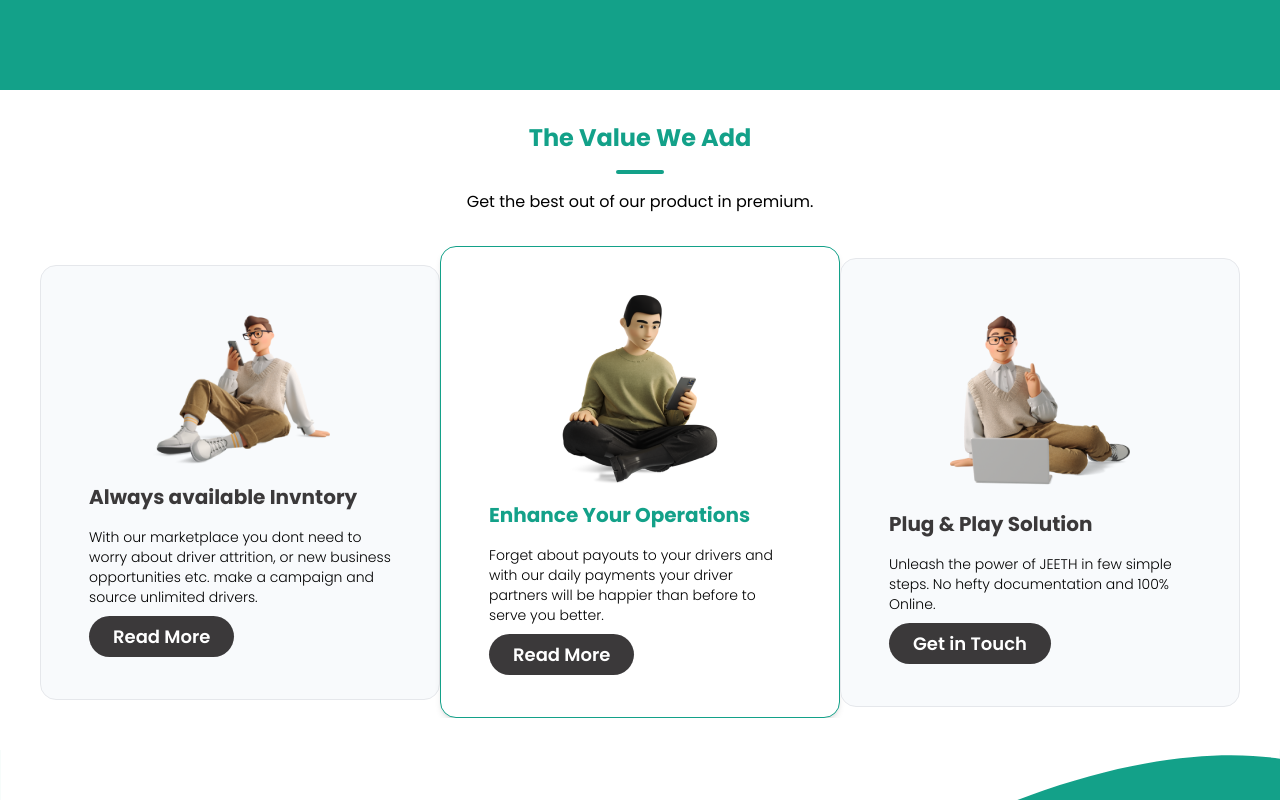
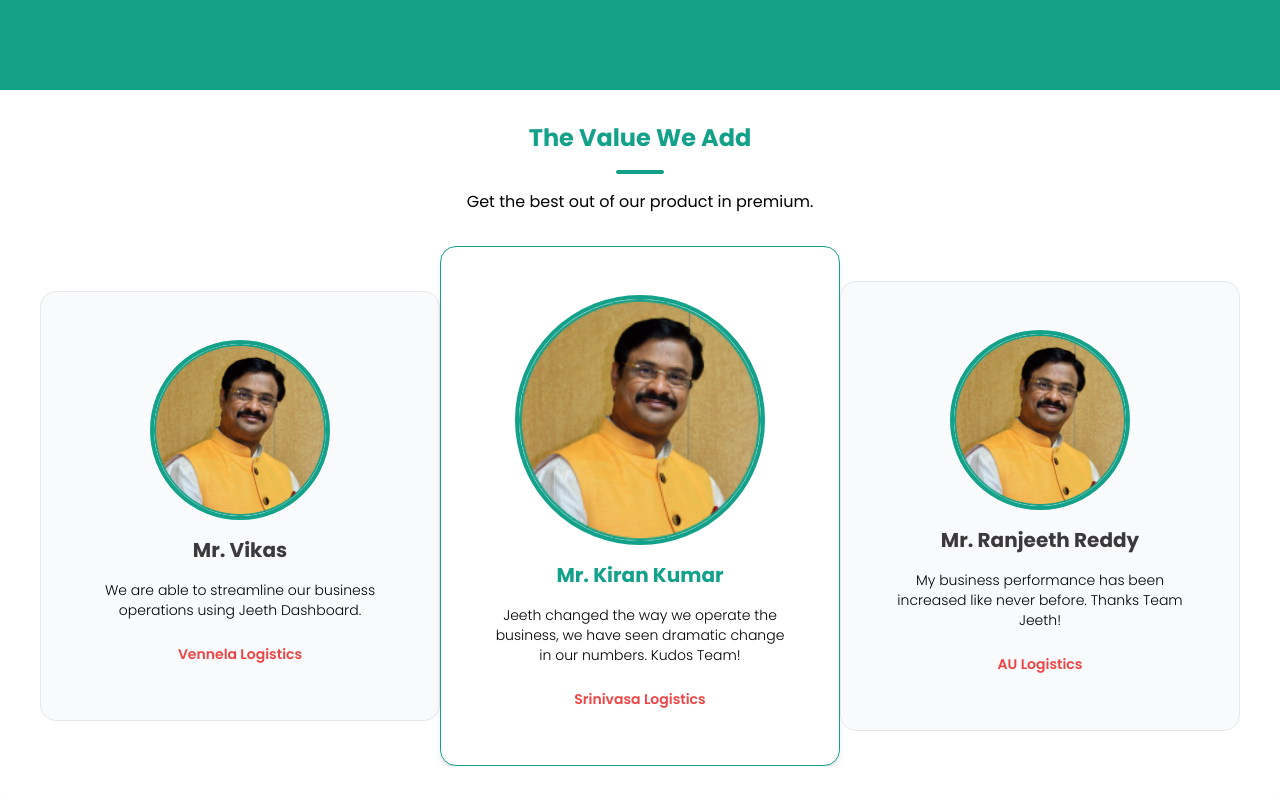
Before and after one commit to buildby/Jeethlandingpage, a Next.js app: page /solution in a window 1280 px wide. Shown: the part 2000-2800 px from the top of the page. Built offline with nearby package versions, Linux system fonts and the light colour scheme.

Commit message:
changes on solution page

```diff
--- a/src/components/header.tsx
+++ b/src/components/header.tsx
@@ -60,8 +60,8 @@ export const Header = () => {
               Try Demo
             </button>
 
-            <Link target="_blank" href={PORTAL_URL} className="bg-secondary text-white font-semibold ml-8 text-sm py-2 px-6 rounded-full hover:bg-primary">
-              Download
+            <Link target="_blank" href={PORTAL_URL} className="bg-primary text-white font-semibold ml-8 text-sm py-2 px-6 rounded-full hover:bg-secondary">
+              Login
             </Link>
           </div>
         </div>
--- a/src/components/testimonials-slider.tsx
+++ b/src/components/testimonials-slider.tsx
@@ -7,53 +7,46 @@ type SlideCard = {
   image: string;
   title: string;
   description: string;
-  linkText: string;
-  link: string;
+  companyName: string;
 }
 
 export const TestimonialsSlider = () => {
   const slides: SlideCard[] = [
     {
-      title: "Enhance Your Operations",
-      description: "Forget about payouts to your drivers and with our daily payments your driver partners will be happier than before to serve you better.",
-      image: "home/slider/value-slider-1.png",
-      linkText: "Read More",
-      link: "#"
+      title: "Mr. Kiran Kumar",
+      description: "Jeeth changed the way we operate the business, we have seen dramatic change in our numbers. Kudos Team!",
+      image: "solutions/testimonials/client-testimonial-1.png",
+      companyName: "Srinivasa Logistics",
     },
     {
-      title: "Plug & Play Solution",
-      description: "Unleash the power of JEETH in few simple steps. No hefty documentation and 100% Online.",
-      image: "home/slider/value-slider-2.png",
-      linkText: "Get in Touch",
-      link: "#"
+      title: "Mr. Ranjeeth Reddy",
+      description: "My business performance has been increased like never before. Thanks Team Jeeth!",
+      image: "solutions/testimonials/client-testimonial-1.png",
+      companyName: "AU Logistics",
     },
     {
-      title: "Always available Invntory",
-      description: "With our marketplace you dont need to worry about driver attrition, or new business opportunities etc. make a campaign and source unlimited drivers.",
-      image: "home/slider/value-slider-3.png",
-      linkText: "Read More",
-      link: "#"
+      title: "Mr. Vikas",
+      description: "We are able to streamline our business operations using Jeeth Dashboard.",
+      image: "solutions/testimonials/client-testimonial-1.png",
+      companyName: "Vennela Logistics",
     },
     {
-      title: "Enhance Your Operations",
-      description: "Forget about payouts to your drivers and with our daily payments your driver partners will be happier than before to serve you better.",
-      image: "home/slider/value-slider-1.png",
-      linkText: "Read More",
-      link: "#"
+      title: "Mr. Kiran Kumar",
+      description: "Jeeth changed the way we operate the business, we have seen dramatic change in our numbers. Kudos Team!",
+      image: "solutions/app-mockup.png",
+      companyName: "Srinivasa Logistics",
     },
     {
-      title: "Plug & Play Solution",
-      description: "Unleash the power of JEETH in few simple steps. No hefty documentation and 100% Online.",
-      image: "home/slider/value-slider-2.png",
-      linkText: "Get in Touch",
-      link: "#"
+      title: "Mr. Ranjeeth Reddy",
+      description: "My business performance has been increased like never before. Thanks Team Jeeth!",
+      image: "solutions/testimonials/client-testimonial-1.png",
+      companyName: "AU Logistics",
     },
     {
-      title: "Always available Invntory",
-      description: "With our marketplace you dont need to worry about driver attrition, or new business opportunities etc. make a campaign and source unlimited drivers.",
-      image: "home/slider/value-slider-3.png",
-      linkText: "Read More",
-      link: "#"
+      title: "Mr. Vikas",
+      description: "We are able to streamline our business operations using Jeeth Dashboard.",
+      image: "solutions/testimonials/client-testimonial-1.png",
+      companyName: "Vennela Logistics",
     },
   ];
 
@@ -92,12 +85,12 @@ const SlideCard = ({ data }: { data: SlideCard }) => {
 
   return (
     <div className={`rounded-2xl p-12 border ${swiperSlide.isActive ? 'shadow-md border-primary bg-white w-100' : 'bg-slate-50'}`}>
-      <img className={`m-auto transition-[width] duration-300 ${swiperSlide.isActive ? 'w-[250px]' : 'w-[180px]'}`} src={data.image} alt={data.title} />
-      <h4 className={`${swiperSlide.isActive ? 'text-primary' : 'text-secondary'} text-xl font-bold my-4`}>{data.title}</h4>
-      <p className="text-sm font-light mb-4">{data.description}</p>
-      <a href={data.link} className="mt-4 w-[fit-content] bg-secondary text-white text-lg font-semibold py-2 px-6 rounded-full hover:text-secondary hover:bg-primary hover:outline hover:outline-secondary transition-all">
-        {data.linkText}
-      </a>
+      <img className={`m-auto transition-[width]  border-4 border-primary object-cover aspect-square rounded-full duration-300 ${swiperSlide.isActive ? 'w-[250px]' : 'w-[180px]'}`} src={data.image} alt={data.title} />
+      <h4 className={`${swiperSlide.isActive ? 'text-primary' : 'text-secondary'} text-center text-xl font-bold my-4`}>{data.title}</h4>
+      <p className="text-sm text-center font-light mb-4">{data.description}</p>
+      <p className="mt-4 text-red-500 text-sm text-center font-semibold py-2">
+        {data.companyName}
+      </p>
     </div>
   )
 }
```
Also changed, not shown: src/app/solution/page.tsx (+15 -15 lines), public/solutions/testimonials/client-testimonial-1.png (added).
